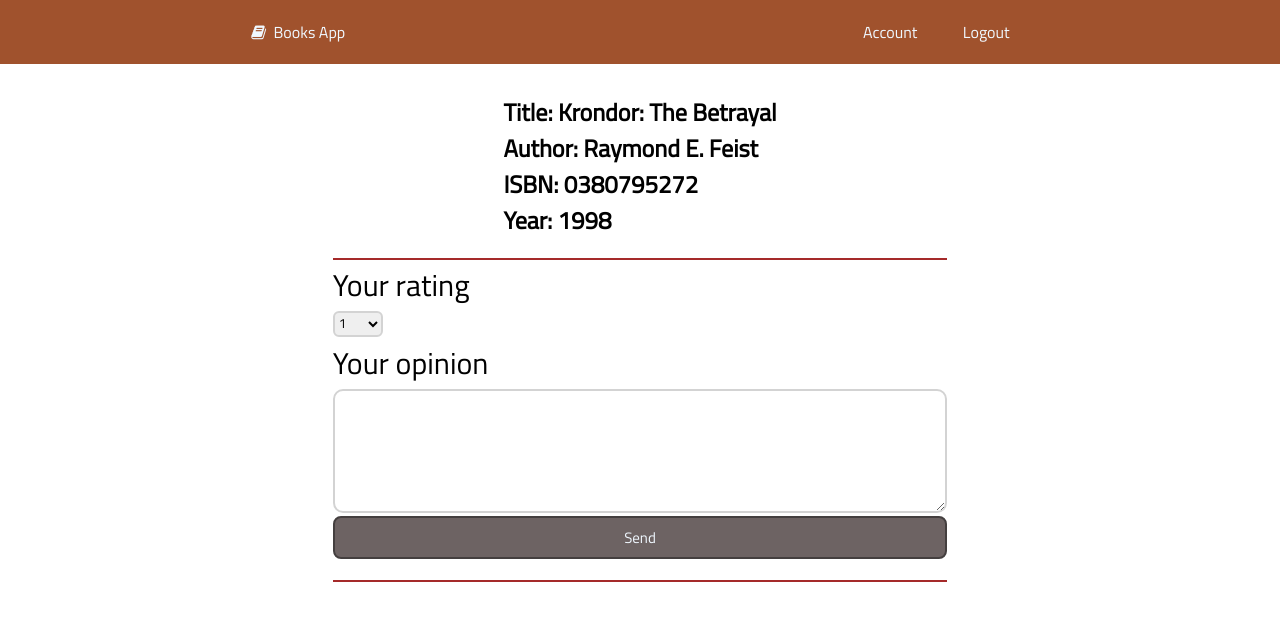
After one commit to kejbi/Books-App, a Flask app: page /book/0380795272 in a window 1280 px wide. The commit adds this page. Shown: the top 621 px of the page. Run offline with Flask 2, Linux system fonts and the light colour scheme; a user stored in the database is signed in; data comes from the database, SQL or seed files in the repository; both versions use the stored data as it was after the commit.

Commit message:
Reviews added

```diff
--- a/booksapp/forms.py
+++ b/booksapp/forms.py
@@ -1,5 +1,5 @@
 from flask_wtf import FlaskForm
-from wtforms import StringField, PasswordField, SubmitField
+from wtforms import StringField, PasswordField, SubmitField, SelectField, TextAreaField
 from wtforms.validators import DataRequired, Length, Email, EqualTo, ValidationError
 from booksapp.models import User
 
@@ -28,3 +28,8 @@ class LoginForm(FlaskForm):
 class SearchingForm(FlaskForm):
     content = StringField('Search a book:', validators=[DataRequired()])
     submit = SubmitField('Search')
+
+class ReviewForm(FlaskForm):
+    rating = SelectField('Your rating', choices = [('1','1'), ('2','2'), ('3','3'), ('4','4'), ('5', '5')])
+    text = TextAreaField('Your opinion')
+    submit = SubmitField('Send')
--- a/booksapp/models.py
+++ b/booksapp/models.py
@@ -15,7 +15,7 @@ class User(db.Model, UserMixin):
     def __repr__(self):
         return f"User({self.id}, {self.username})"
 
-class Review(db.Model, UserMixin):
+class Review(db.Model):
     id = db.Column(db.Integer, primary_key=True)
     rating = db.Column(db.Integer, nullable=False)
     text = db.Column(db.Text)
@@ -25,7 +25,7 @@ class Review(db.Model, UserMixin):
     def __repr__(self):
         return f"Review({self.id}, {self.user_id}, {self.book_id})"
 
-class Book(db.Model, UserMixin):
+class Book(db.Model):
      id = db.Column(db.Integer, primary_key=True)
      title = db.Column(db.String(40), nullable=False)
      author = db.Column(db.String(40), nullable=False)
--- a/booksapp/routes.py
+++ b/booksapp/routes.py
@@ -1,7 +1,7 @@
 from booksapp import app, db, bcrypt
 from flask import render_template, url_for, flash, redirect
-from booksapp.forms import RegistrationForm, LoginForm, SearchingForm
-from booksapp.models import User, Book
+from booksapp.forms import RegistrationForm, LoginForm, SearchingForm, ReviewForm
+from booksapp.models import User, Book, Review
 from flask_login import login_user, current_user, logout_user
 
 def search_books(phrase):
@@ -65,3 +65,27 @@ def search_result(content):
     books = search_books(content)
 
     return render_template('search_result.html', books = books, search_form=search_form, content=content)
+
+@app.route('/book/<isbn>', methods = ['GET', 'POST'])
+def book_details(isbn):
+    book = Book.query.filter_by(isbn = isbn).first()
+    form = ReviewForm()
+    has_review = None           #when none it means user is not authenticated
+
+
+    if current_user.is_authenticated:
+        print('now')
+        review = Review.query.filter_by(user_id = current_user.id, book_id = book.id).first()
+        if review is None:
+            has_review = False
+        else:
+            has_review = True
+
+    if form.validate_on_submit():
+        review = Review(rating = int(form.rating.data), text = form.text.data, user_id = current_user.id, book_id = book.id)
+        print(review)
+        db.session.add(review)
+        db.session.commit()
+        return redirect(url_for('book_details', isbn=isbn))
+
+    return render_template('book_details.html', book = book, form = form, has_review = has_review)
--- a/booksapp/static/css/style.css
+++ b/booksapp/static/css/style.css
@@ -19,8 +19,10 @@ nav ul {
     list-style: none;
 }
 
+a {
+    text-decoration: none;
+}
 nav a {
-    text-decoration: none;
     color: aliceblue;
 }
 
@@ -116,6 +118,7 @@ nav a {
     align-items: center;
     border-radius: 10px;
     height: 60px;
+    opacity: 0.7;
 
 }
 
@@ -154,19 +157,19 @@ nav a {
     align-items: center;
 }
 
-.book-result {
+.card {
 
-    margin: 10px;
+    margin-top: 10px;
+    padding: 10px 100px 10px 100px;
     width: 100%;
-    padding: 10px 100px 10px 100px;
     border-radius: 10px;
-
+    color: black;
     box-shadow: 0 4px 8px rgba(0, 0, 0, 0.2);
 }
 
 .book-result:hover {
     cursor: pointer;
-    background-color: rgb(255, 171, 123);
+    background-color: rgb(199, 114, 64);
 }
 
 .book-result h2 {
@@ -176,6 +179,10 @@ nav a {
 .book-result h3 {
     font-size: 12px;
     color: gray;
+}
+
+.book-result:hover {
+    color: aliceblue;
 }
 
 .search-result-form-input {
@@ -195,3 +202,62 @@ nav a {
     align-items: center;
     margin-bottom: 20px;
 }
+
+.review-form {
+    display: flex;
+    flex-direction: column;
+    width: 60%;
+    height: 300px;
+    justify-content: space-around;
+    font-size: 30px;
+    border-top: solid 2px brown;
+}
+
+.book-details {
+    display: flex;
+    flex-direction: column;
+    margin-bottom: 20px;
+}
+
+.rating-input {
+    width: 50px;
+    border: none;
+    border-radius: 6px;
+    border: solid 2px;
+    border-color: lightgray;
+}
+
+.text-input {
+    height: 100px;
+    padding: 10px;
+    font-size: 26px;
+    border: none;
+    border-radius: 10px;
+    border: solid 2px;
+    border-color: lightgray;
+}
+
+.review-form {
+    display: flex;
+    flex-direction: column;
+    width: 60%;
+    height: 300px;
+    justify-content: space-around;
+    font-size: 30px;
+}
+
+.no-review {
+    display: flex;
+    justify-content: center;
+    width: 60%;
+    font-size: 50px;
+}
+
+.reviews {
+    display: flex;
+    flex-direction: column;
+    align-items: center;
+    width: 60%;
+    border-top: solid 2px brown;
+    margin-top: 20px;
+}
--- /dev/null
+++ b/booksapp/templates/book_details.html
@@ -0,0 +1,42 @@
+{% extends "layout.html" %}
+
+{% block content %}
+    <article>
+        <div class="page">
+
+            <div class="book-details">
+                <h1>Title: {{book.title}}</h1>
+                <h2>Author: {{book.author}}</h2>
+                <h2>ISBN: {{book.isbn}}</h2>
+                <h2>Year: {{book.year}}</h2>
+            </div>
+            {% if has_review == False %}
+                <form method="POST" action="" class="review-form">
+                    {{ form.hidden_tag() }}
+                    {{ form.rating.label() }}
+                    {{ form.rating(class="rating-input") }}
+                    {{ form.text.label() }}
+                    {{ form.text(class="text-input") }}
+                    {{ form.submit(class="button ") }}
+                </form>
+            {% elif has_review == True %}
+                <div class = "no-review">
+                    Thanks for your review!
+                </div>
+            {% else %}
+                <div class = "no-review">
+                    To give a review you have to log in!
+                </div>
+            {% endif %}
+            <div class = "reviews">
+            {% for review in book.reviews %}
+                <div class="card">
+                    <h2>Author: {{ review.author.username}}</h2>
+                    <h3>Rating: {{ review.rating }}</h3>
+                    <p>{{ review.text }}</p>
+                </div>
+            {% endfor %}
+            </div>
+        </div>
+    </article>
+{% endblock %}
--- a/run.py
+++ b/run.py
@@ -1,4 +1,4 @@
 from booksapp import app
 
-if __name__ == "__main__":
-    app.run(debug=True)
+#if __name__ == "__main__":
+app.run(debug=True)
```
Also changed, not shown: booksapp/templates/search_result.html (+6 -5 lines), booksapp/books.db.
